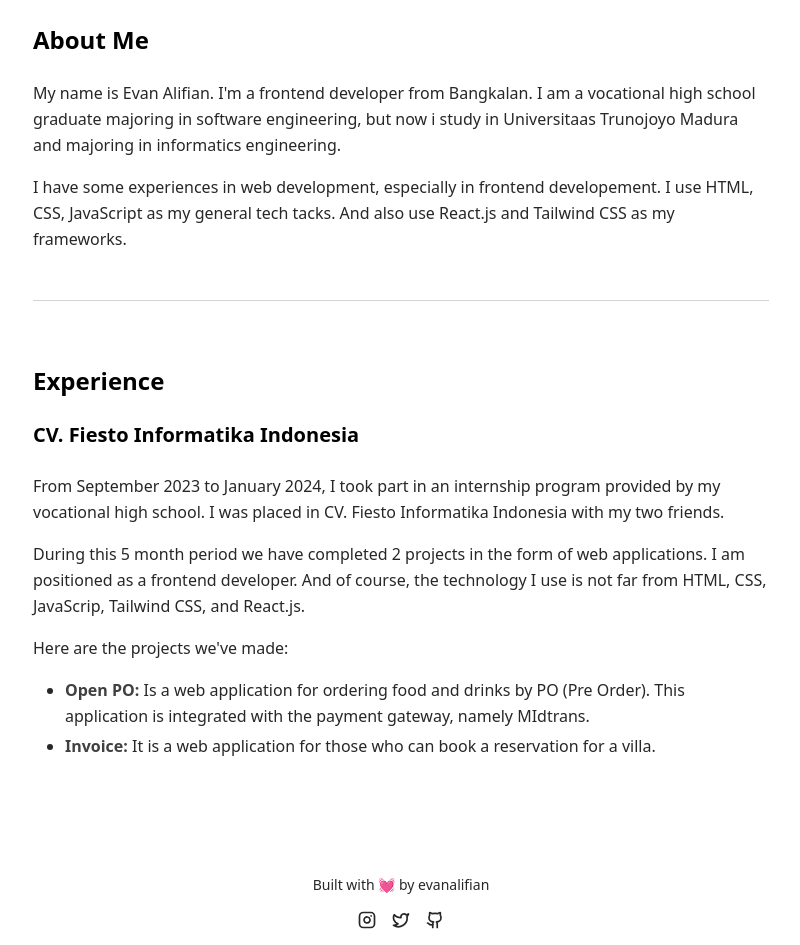
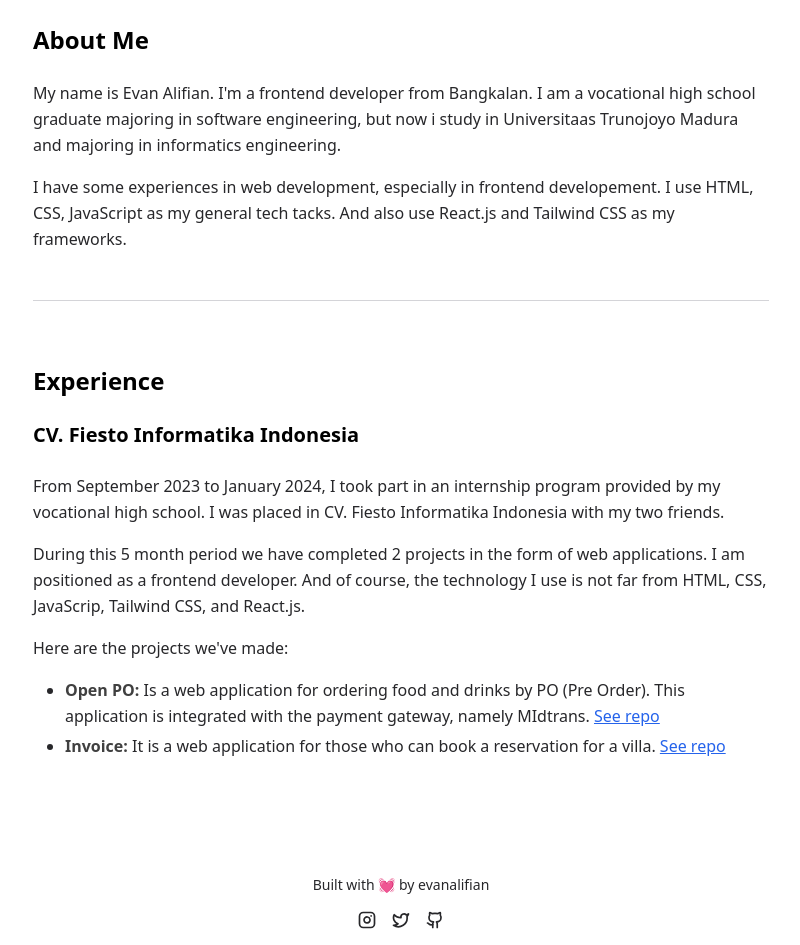
Before and after one commit to evanalifian/portfolio, a Next.js app: page /about in a window 1280 px wide. Shown: the whole page, without its empty margins (239-1039 px from the left). Built offline with nearby package versions, Linux system fonts and the light colour scheme.

Commit message:
adding project repo link

```diff
--- a/app/about/page.mdx
+++ b/app/about/page.mdx
@@ -1,12 +1,12 @@
+import Link from "next/link";
+
 ## About Me
 
 My name is Evan Alifian. I'm a frontend developer from Bangkalan. I am a vocational high school graduate majoring in software engineering, but now i study in [Universitaas Trunojoyo Madura](https://www.trunojoyo.ac.id/) and majoring in informatics engineering.
 
 I have some experiences in web development, especially in frontend developement. I use [HTML](https://developer.mozilla.org/en-US/docs/Web/HTML), [CSS](https://developer.mozilla.org/en-US/docs/Web/CSS), [JavaScript](https://developer.mozilla.org/en-US/docs/Web/JavaScript) as my general tech tacks. And also use [React.js](https://react.dev/) and [Tailwind CSS](https://tailwindcss.com/) as my frameworks.
 
-
 ---
-
 
 ## Experience
 
@@ -18,5 +18,5 @@ During this 5 month period we have completed 2 projects in the form of web appli
 
 Here are the projects we've made:
 
-- **Open PO:** Is a web application for ordering food and drinks by PO (Pre Order). This application is integrated with the payment gateway, namely MIdtrans.
-- **Invoice:** It is a web application for those who can book a reservation for a villa.
+- **Open PO:** Is a web application for ordering food and drinks by PO (Pre Order). This application is integrated with the payment gateway, namely MIdtrans. <Link href={"https://github.com/Pashyaaaa/open-pre-order"} target="\_blank" className="primary_link">See repo</Link>
+- **Invoice:** It is a web application for those who can book a reservation for a villa. <Link href={"https://github.com/Pashyaaaa/invoice"} target="\_blank" className="primary_link">See repo</Link>
```
